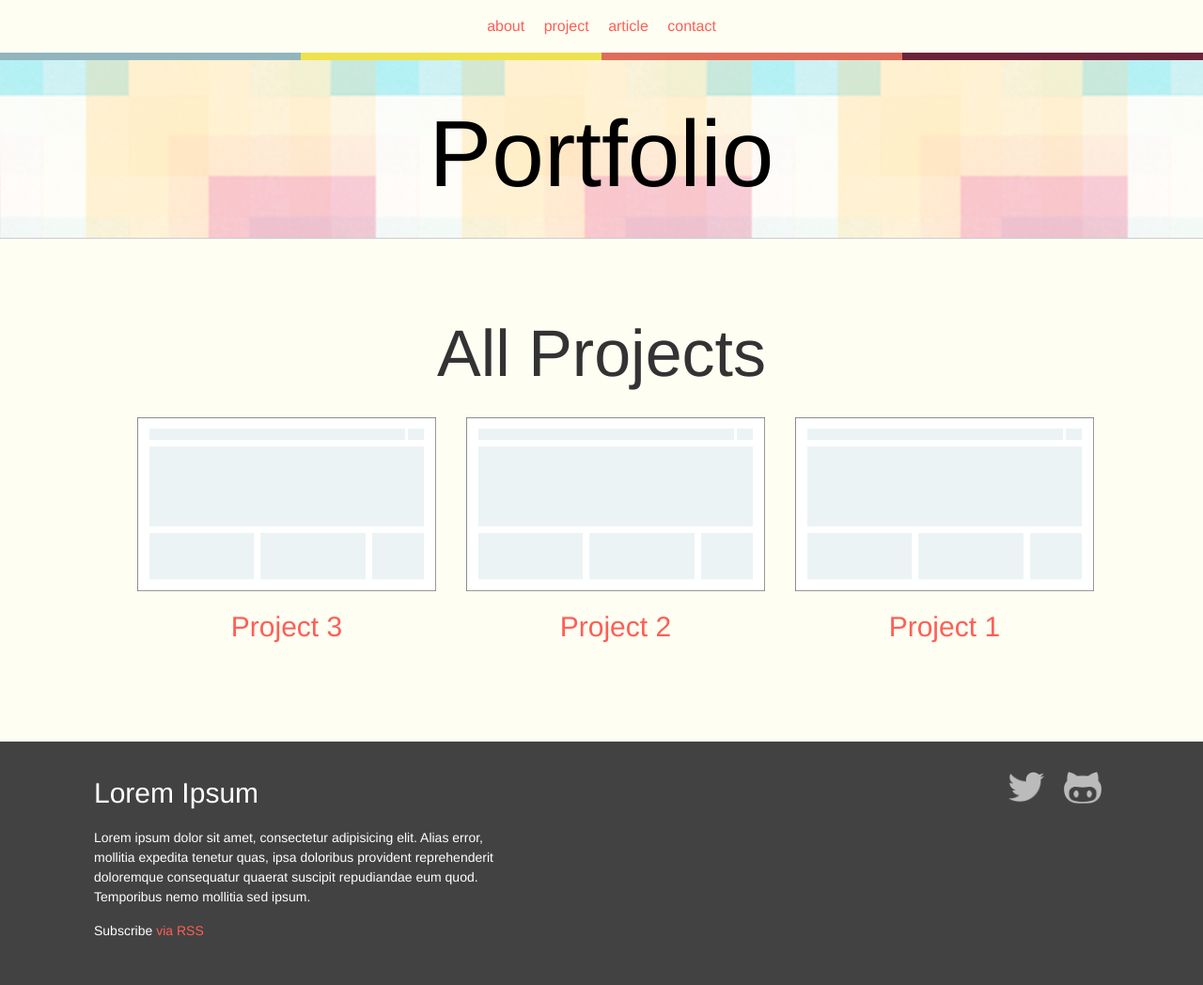
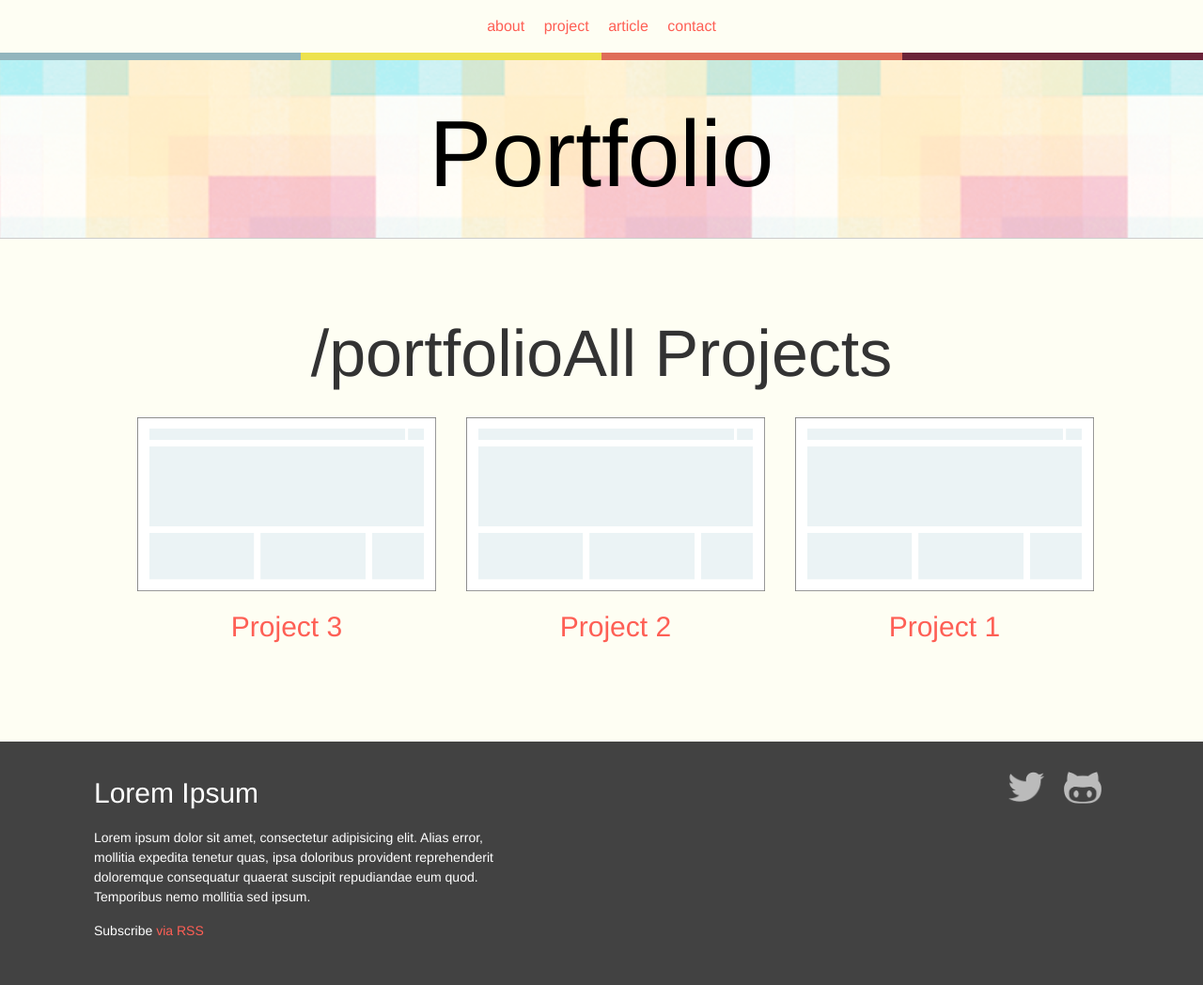
Before and after one commit to edwinchen85/portfolio, a Jekyll site: the page built from project.html, in a window 1280 px wide. Shown: the whole page at 94% size. Built offline with Jekyll 4.4.1, drawn with Linux system fonts in a browser that asks for light colours.

Commit message:
Add site.baseurl to project section

```diff
--- a/_includes/project.html
+++ b/_includes/project.html
@@ -1,5 +1,5 @@
 <li class="project">
-	<a href="{{ project.url }}">
+	<a href="{{ project.url | prepend: site.baseurl }}">
 		<figure>
 			<img src="{{ site.baseurl }}{{ project.featured-image }}" alt="Thumbnail for {{ project.title }}">
 			<figcaption class="project-caption">{{ project.title }}</figcaption>
--- a/project.html
+++ b/project.html
@@ -6,7 +6,7 @@ permalink: /project/
 
 <div class="site-section site-section-last">
 	<header class="post-header">
-		<h1>{{ page.title }}</h1>
+		<h1>{{ page.title | prepend: site.baseurl }}</h1>
 	</header>
 
 	<ul class="project-list">
```
